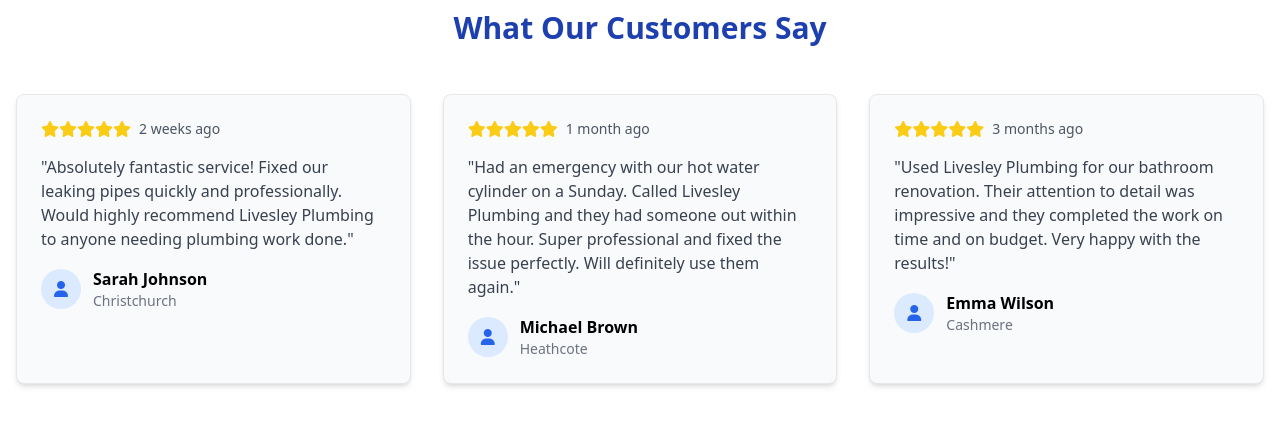
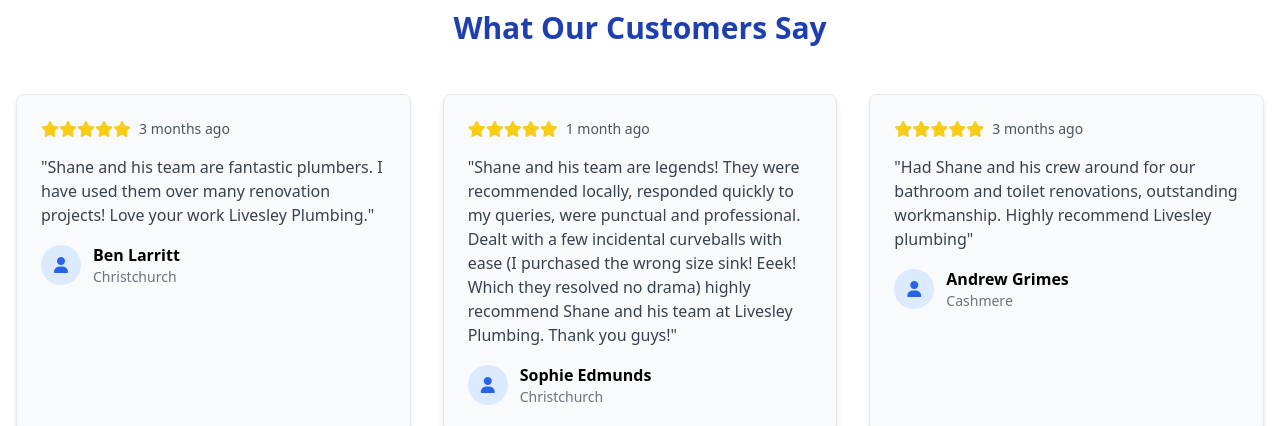
Before and after one commit to jzap1/LivesleyPlumbing, a plain HTML site: page index.html in a window 1280 px wide. Shown: the part 2110-2536 px from the top of the page. Drawn offline with nearby package versions, Linux system fonts and the light colour scheme.

Commit message:
Review changes"

```diff
--- a/index.html
+++ b/index.html
@@ -203,15 +203,15 @@
                             <i class="fas fa-star text-yellow-400"></i>
                             <i class="fas fa-star text-yellow-400"></i>
                         </div>
-                        <span class="ml-2 text-sm text-gray-600">2 weeks ago</span>
+                        <span class="ml-2 text-sm text-gray-600">3 months ago</span>
                     </div>
-                    <p class="text-gray-700 mb-4">"Absolutely fantastic service! Fixed our leaking pipes quickly and professionally. Would highly recommend Livesley Plumbing to anyone needing plumbing work done."</p>
+                    <p class="text-gray-700 mb-4">"Shane and his team are fantastic plumbers. I have used them over many renovation projects! Love your work Livesley Plumbing."</p>
                     <div class="flex items-center">
                         <div class="h-10 w-10 rounded-full bg-blue-100 flex items-center justify-center mr-3">
                             <i class="fas fa-user text-blue-600"></i>
                         </div>
                         <div>
-                            <h4 class="font-semibold">Sarah Johnson</h4>
+                            <h4 class="font-semibold">Ben Larritt</h4>
                             <p class="text-sm text-gray-500">Christchurch</p>
                         </div>
                     </div>
@@ -229,14 +229,14 @@
                         </div>
                         <span class="ml-2 text-sm text-gray-600">1 month ago</span>
                     </div>
-                    <p class="text-gray-700 mb-4">"Had an emergency with our hot water cylinder on a Sunday. Called Livesley Plumbing and they had someone out within the hour. Super professional and fixed the issue perfectly. Will definitely use them again."</p>
+                    <p class="text-gray-700 mb-4">"Shane and his team are legends! They were recommended locally, responded quickly to my queries, were punctual and professional. Dealt with a few incidental curveballs with ease (I purchased the wrong size sink! Eeek! Which they resolved no drama) highly recommend Shane and his team at Livesley Plumbing. Thank you guys!"</p>
                     <div class="flex items-center">
                         <div class="h-10 w-10 rounded-full bg-blue-100 flex items-center justify-center mr-3">
                             <i class="fas fa-user text-blue-600"></i>
                         </div>
                         <div>
-                            <h4 class="font-semibold">Michael Brown</h4>
-                            <p class="text-sm text-gray-500">Heathcote</p>
+                            <h4 class="font-semibold">Sophie Edmunds</h4>
+                            <p class="text-sm text-gray-500">Christchurch</p>
                         </div>
                     </div>
                 </div>
@@ -253,13 +253,13 @@
                         </div>
                         <span class="ml-2 text-sm text-gray-600">3 months ago</span>
                     </div>
-                    <p class="text-gray-700 mb-4">"Used Livesley Plumbing for our bathroom renovation. Their attention to detail was impressive and they completed the work on time and on budget. Very happy with the results!"</p>
+                    <p class="text-gray-700 mb-4">"Had Shane and his crew around for our bathroom and toilet renovations, outstanding workmanship. Highly recommend Livesley plumbing"</p>
                     <div class="flex items-center">
                         <div class="h-10 w-10 rounded-full bg-blue-100 flex items-center justify-center mr-3">
                             <i class="fas fa-user text-blue-600"></i>
                         </div>
                         <div>
-                            <h4 class="font-semibold">Emma Wilson</h4>
+                            <h4 class="font-semibold">Andrew Grimes</h4>
                             <p class="text-sm text-gray-500">Cashmere</p>
                         </div>
                     </div>
```
